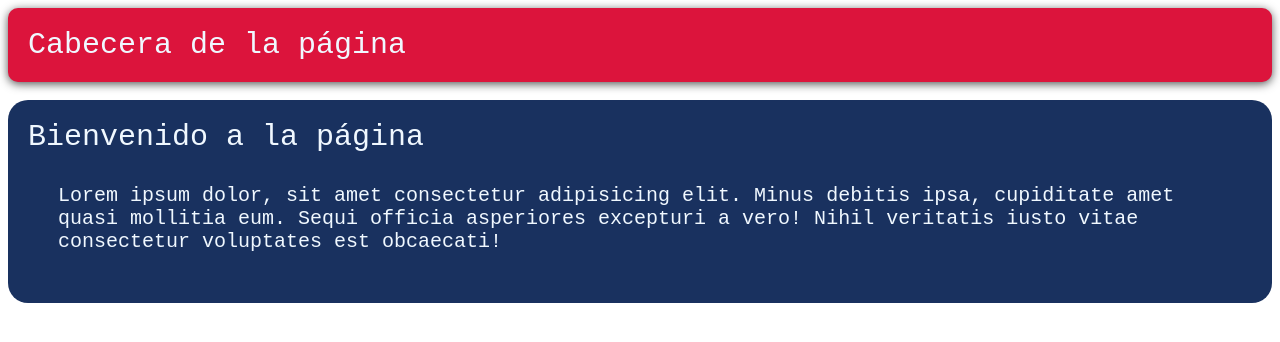
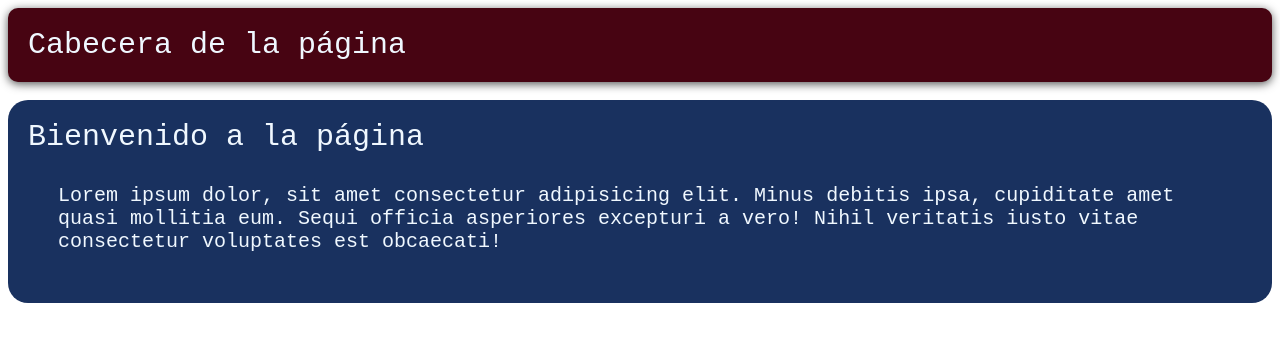
Before and after one commit to LuisEnriqueChavarriaVazquez/prueba-hyperblog, a plain HTML site: page index.html in a window 1280 px wide. Drawn offline with Linux system fonts and the light colour scheme.

Commit message:
nuevo color

```diff
--- a/css/styles.css
+++ b/css/styles.css
@@ -6,7 +6,7 @@
 }
 
 .navbar{
-    background-color: crimson !important;
+    background-color: rgb(71, 4, 18) !important;
     border-radius: 10px !important;
     box-shadow: 0 2px 10px rgb(82, 82, 82);
 }
```
